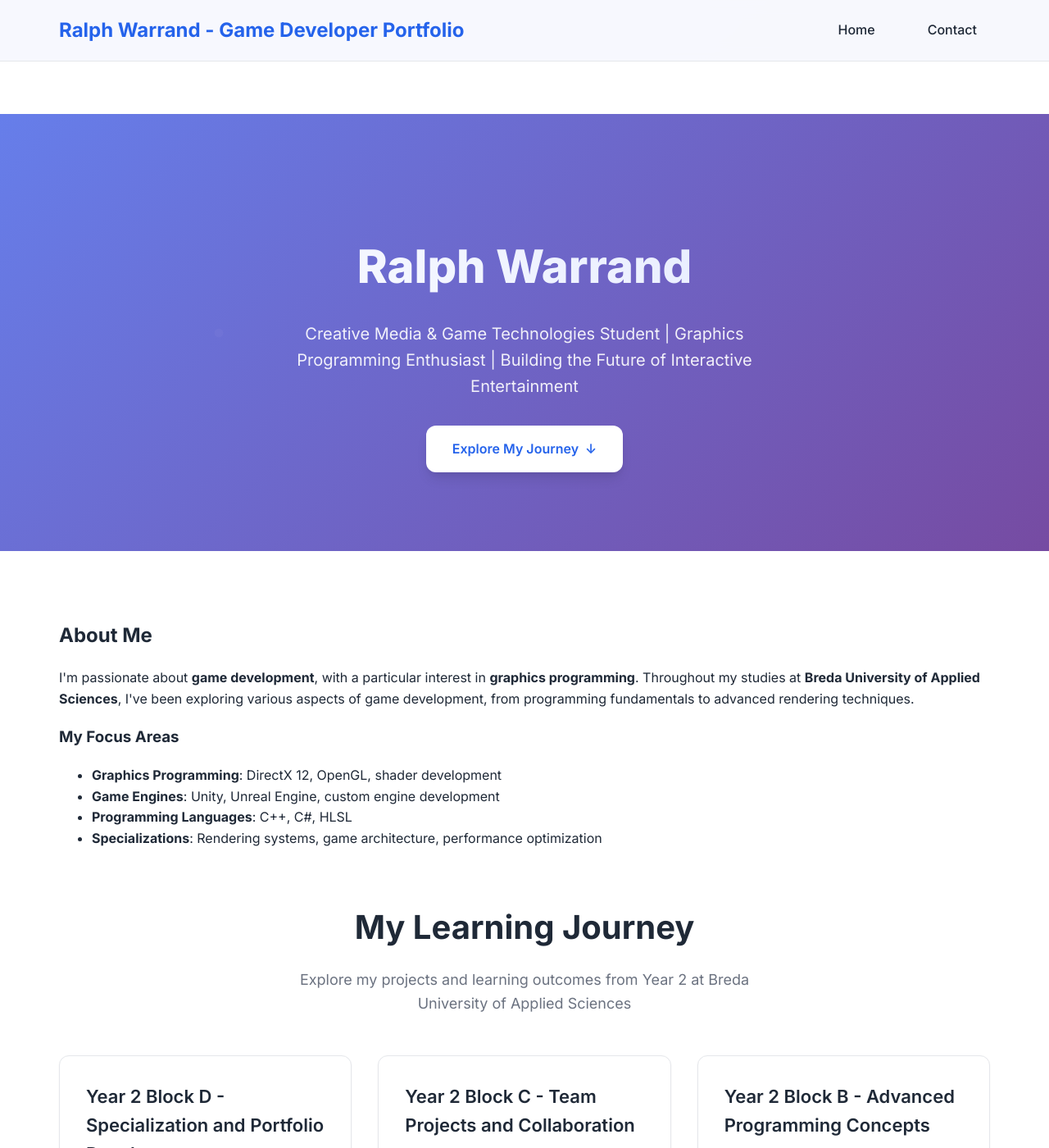
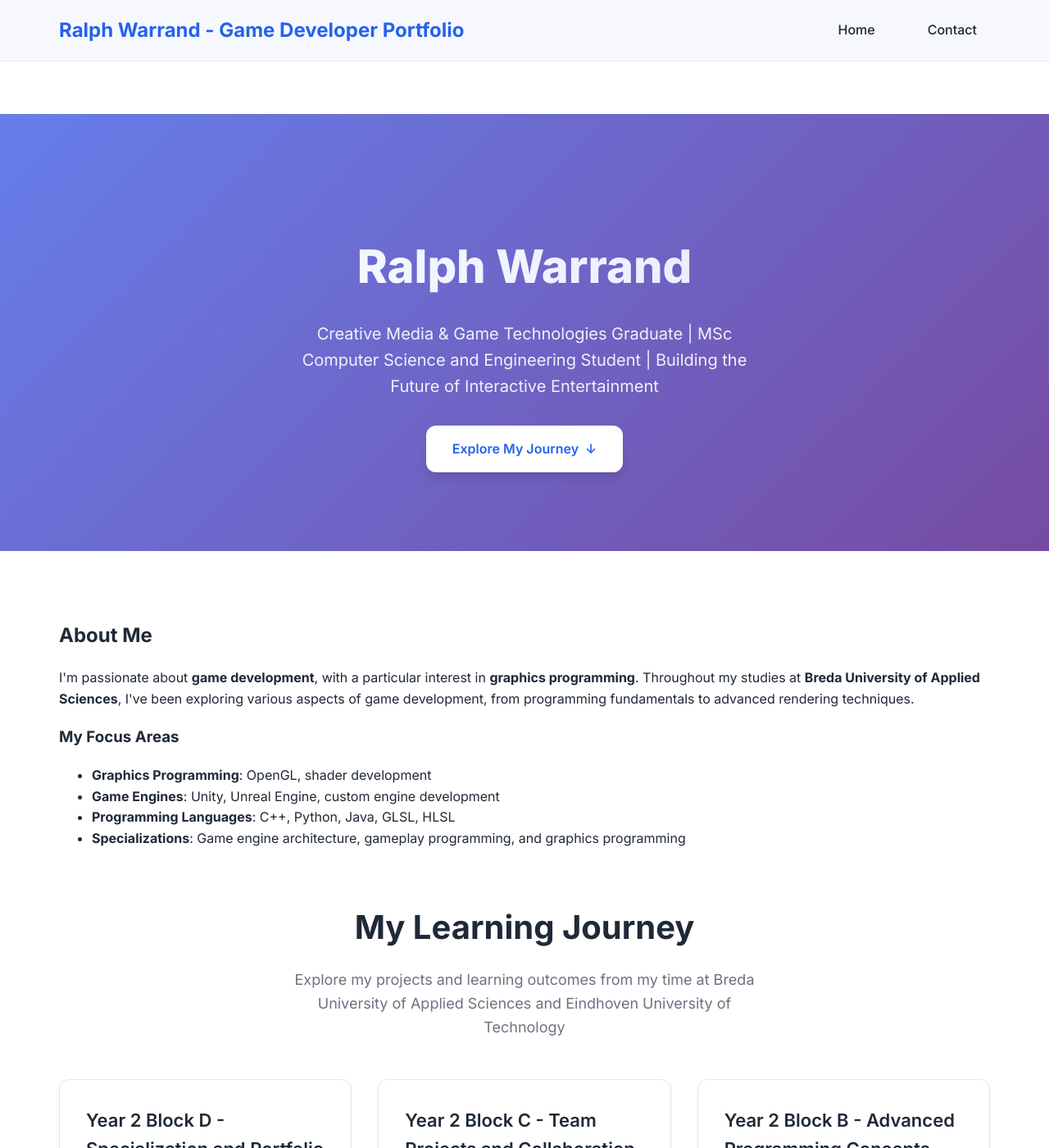
Before and after one commit to ralphwarrand/portfolio, a Jekyll site: the page built from index.markdown, in a window 1280 px wide and 1400 px high. Shown: the whole window at 82% size. Built offline with Jekyll 4.4.1, drawn with Linux system fonts in a browser that asks for light colours.

Commit message:
Removed old home layout

```diff
--- a/_layouts/home.html
+++ b/_layouts/home.html
@@ -2,12 +2,11 @@
 layout: default
 ---
 
-<div class="home">
 <section class="hero-section">
   <div class="wrapper">
     <div class="hero-content">
       <h1 class="hero-title">Ralph Warrand</h1>
-        <p class="hero-subtitle">Creative Media & Game Technologies Student | Graphics Programming Enthusiast | Building the Future of Interactive Entertainment</p>
+      <p class="hero-subtitle">Creative Media & Game Technologies Graduate | MSc Computer Science and Engineering Student |  Building the Future of Interactive Entertainment</p>
       <a href="#projects" class="hero-cta">
         <span>Explore My Journey</span>
         <span>↓</span>
@@ -25,15 +24,15 @@
 
     <h3>My Focus Areas</h3>
     <ul>
-        <li><strong>Graphics Programming</strong>: DirectX 12, OpenGL, shader development</li>
+      <li><strong>Graphics Programming</strong>: OpenGL, shader development</li>
       <li><strong>Game Engines</strong>: Unity, Unreal Engine, custom engine development</li>
-        <li><strong>Programming Languages</strong>: C++, C#, HLSL</li>
-        <li><strong>Specializations</strong>: Rendering systems, game architecture, performance optimization</li>
+      <li><strong>Programming Languages</strong>: C++, Python, Java, GLSL, HLSL</li>
+      <li><strong>Specializations</strong>: Game engine architecture, gameplay programming, and graphics programming</li>
     </ul>
 
     <section id="projects" class="projects-section">
       <h2 class="section-title">My Learning Journey</h2>
-        <p class="section-subtitle">Explore my projects and learning outcomes from Year 2 at Breda University of Applied Sciences</p>
+      <p class="section-subtitle">Explore my projects and learning outcomes from my time at Breda University of Applied Sciences and Eindhoven University of Technology</p>
 
       <div class="projects-grid">
         {%- for project in site.projects reversed -%}
--- a/index.md
+++ /dev/null
@@ -1,66 +0,0 @@
----
-layout: home
-title: Home
----
-
-<section class="hero-section">
-  <div class="wrapper">
-    <div class="hero-content">
-      <h1 class="hero-title">Ralph Warrand</h1>
-      <p class="hero-subtitle">Creative Media & Game Technologies Graduate | MSc Computer Science and Engineering Student |  Building the Future of Interactive Entertainment</p>
-      <a href="#projects" class="hero-cta">
-        <span>Explore My Journey</span>
-        <span>↓</span>
-      </a>
-    </div>
-  </div>
-</section>
-
-<div class="page-content">
-  <div class="wrapper">
-
-    <h2>About Me</h2>
-
-    <p>I'm passionate about <strong>game development</strong>, with a particular interest in <strong>graphics programming</strong>. Throughout my studies at <strong>Breda University of Applied Sciences</strong>, I've been exploring various aspects of game development, from programming fundamentals to advanced rendering techniques.</p>
-
-    <h3>My Focus Areas</h3>
-    <ul>
-      <li><strong>Graphics Programming</strong>: OpenGL, shader development</li>
-      <li><strong>Game Engines</strong>: Unity, Unreal Engine, custom engine development</li>
-      <li><strong>Programming Languages</strong>: C++, Python, Java, GLSL, HLSL</li>
-      <li><strong>Specializations</strong>: Game engine architecture, gameplay programming, and graphics programming</li>
-    </ul>
-
-    <section id="projects" class="projects-section">
-      <h2 class="section-title">My Learning Journey</h2>
-      <p class="section-subtitle">Explore my projects and learning outcomes from my time at Breda University of Applied Sciences and Eindhoven University of Technology</p>
-
-      <div class="projects-grid">
-        {%- for project in site.projects reversed -%}
-          <article class="project-card">
-            <h3><a href="{{ project.url | relative_url }}">{{ project.title }}</a></h3>
-            <p class="project-period">{{ project.period }}</p>
-            <div class="project-tags">
-              {%- for tag in project.tags -%}
-                <span class="tag">{{ tag }}</span>
-              {%- endfor -%}
-            </div>
-            <p class="project-excerpt">{{ project.content | strip_html | truncatewords: 25 }}</p>
-            <a href="{{ project.url | relative_url }}" class="read-more">Read More</a>
-          </article>
-        {%- endfor -%}
-      </div>
-    </section>
-
-    <section class="cta-section">
-      <h2>Let's Connect</h2>
-      <p>Interested in my work or want to collaborate? I'd love to hear from you!</p>
-      <a href="{{
-'/contact/' | relative_url }}" class="cta-button">
-        <span>Get In Touch</span>
-        <span>✉️</span>
-      </a>
-    </section>
-
-  </div>
-</div>
```
Lines whose indentation alone changed are shown as unchanged.
